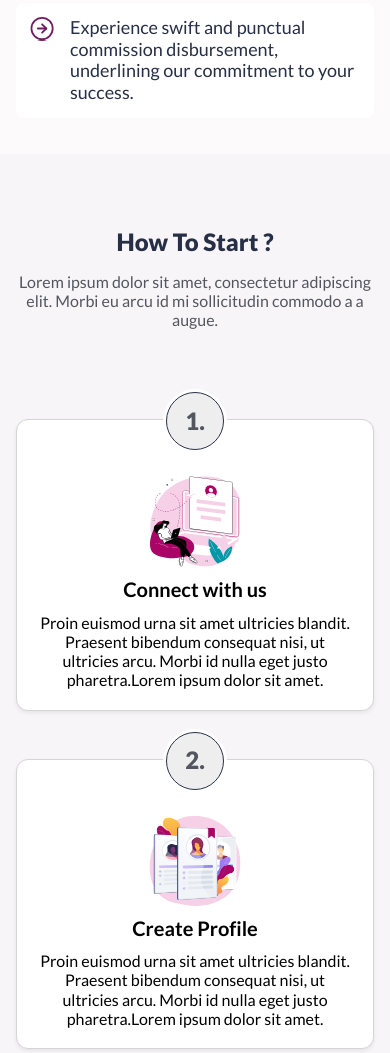
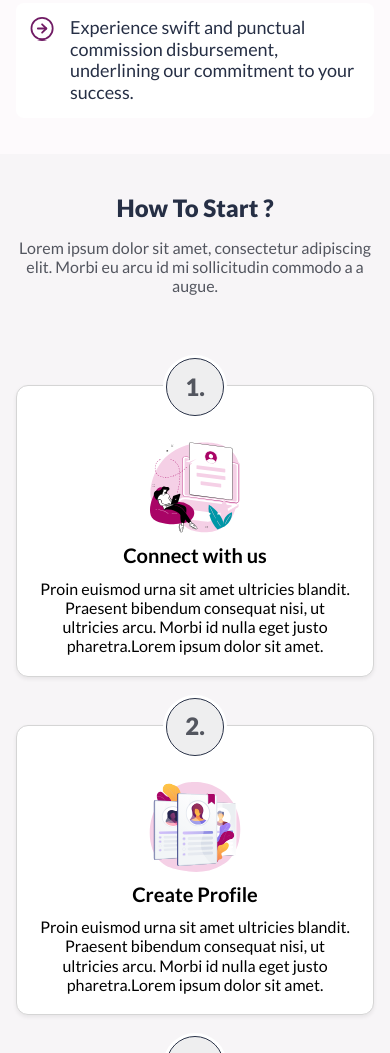
Before and after one commit to MyselfRoshan/scholly, a plain HTML site: page counselor.html in a window 390 px wide. Shown: the part 1676-2729 px from the top of the page. Drawn offline with Linux system fonts and the light colour scheme.

Commit message:
refactor: secction spacing

```diff
--- a/assets/css/counselor.css
+++ b/assets/css/counselor.css
@@ -237,7 +237,7 @@
 
 /* Start */
 .start {
-    padding-block: 4.375rem;
+    padding-block: clamp(2.25rem, 7vw, 4.375rem);
     background-color: #f7f5f7;
 }
 
```
